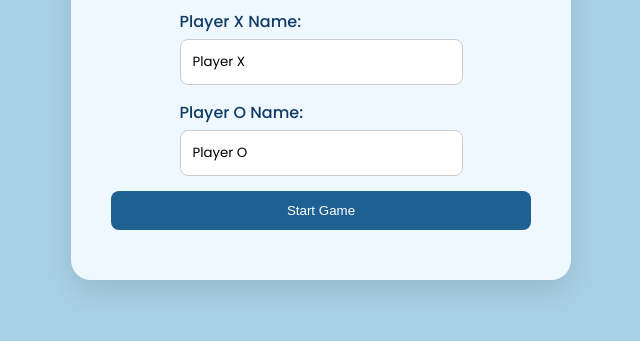
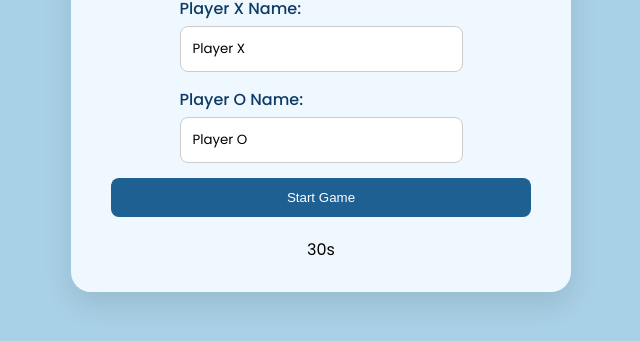
Before and after one commit to renvrose/moving-tic-tac-toe, a website: page index.html in a window 1280 px wide. Shown: the part 325-666 px from the top of the page, without its empty margins (319-959 px from the left). Drawn offline with nearby package versions, Linux system fonts and the light colour scheme.

Commit message:
Update index.html

```diff
--- a/index.html
+++ b/index.html
@@ -24,6 +24,12 @@
       </div>
       <button id="startBtn">Start Game</button>
     </div>
+
+     <div class="timer">
+  <span id="currentPlayerLabel"></span>
+  <span id="timerDisplay">30</span>s
+</div>
+
 
     <div id="game" style="display: none;">
       <div class="settings">
```
